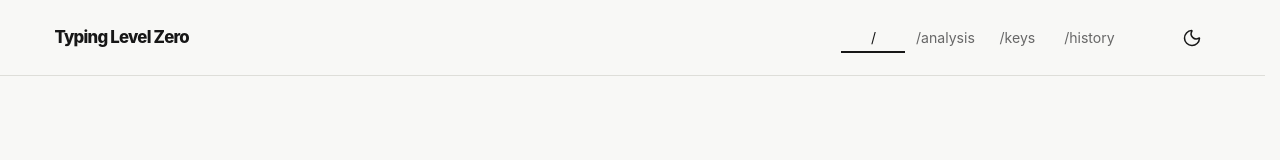
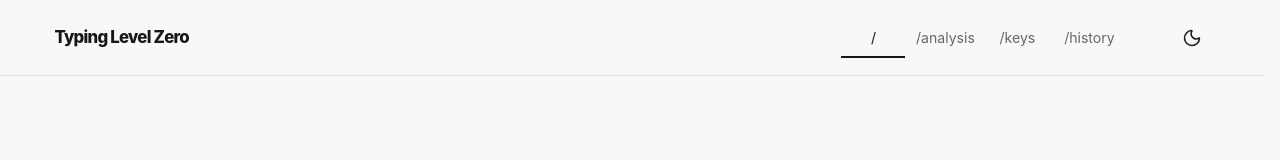
Before and after one commit to ph0ryn/typing-level-zero, a React (Vite) app: page / in a window 1280 px wide. Shown: the top 160 px of the page. Built offline with nearby package versions, Linux system fonts and the light colour scheme.

Commit message:
fix: fine-tune active navigation underline
- settle the route indicator at the link boundary
- update the end-to-end position assertion

```diff
--- a/src/styles.css
+++ b/src/styles.css
@@ -142,7 +142,7 @@ select:focus-visible {
 .nav-link.active::after {
   position: absolute;
   right: 0;
-  bottom: 5px;
+  bottom: 0;
   left: 0;
   height: 2px;
   background: var(--text);
```
Also changed, not shown: 1 other file (tests, documents, lock files or other folders).
